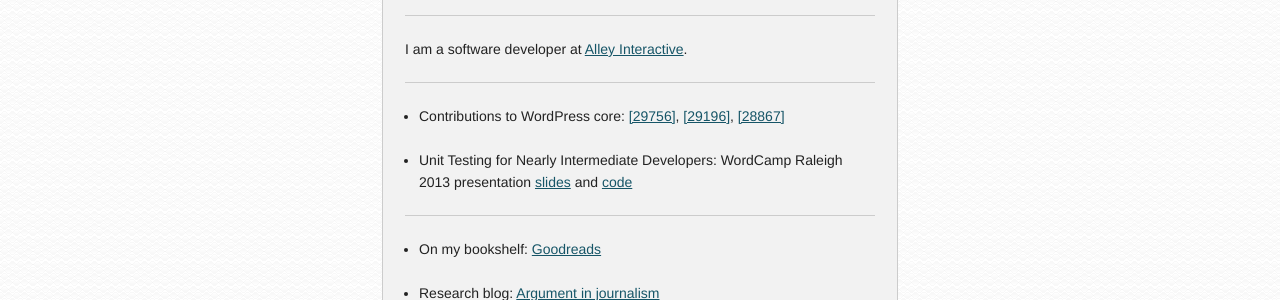
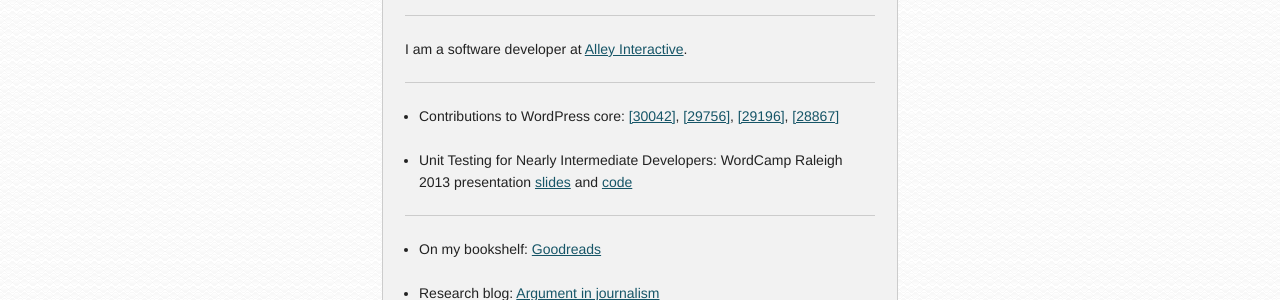
Before and after one commit to dlh01/dlh01.github.io, a Jekyll site: the page built from index.html, in a window 1280 px wide. Shown: the part 339-639 px from the top of the page. Built offline with Jekyll 4.4.1, drawn with Linux system fonts in a browser that asks for light colours; Markdown is read by kramdown in place of the engine named in the settings.

Commit message:
Add [30042]

```diff
--- a/index.html
+++ b/index.html
@@ -17,7 +17,7 @@
 
 <section class="block-sections__section">
     <ul>
-        <li>Contributions to WordPress core: <a href="https://core.trac.wordpress.org/changeset/29756">[29756]</a>, <a href="https://core.trac.wordpress.org/changeset/29196">[29196]</a>, <a href="https://core.trac.wordpress.org/changeset/28867">[28867]</a></li>
+        <li>Contributions to WordPress core: <a href="https://core.trac.wordpress.org/changeset/30042">[30042]</a>, <a href="https://core.trac.wordpress.org/changeset/29756">[29756]</a>, <a href="https://core.trac.wordpress.org/changeset/29196">[29196]</a>, <a href="https://core.trac.wordpress.org/changeset/28867">[28867]</a></li>
         <li>Unit Testing for Nearly Intermediate Developers: WordCamp Raleigh 2013 presentation <a href="https://speakerdeck.com/dlh01/unit-testing-for-nearly-intermediate-developers">slides</a> and <a href="https://github.com/dlh01/raleigh2013">code</a></li>
     </ul>
 </section>
```
